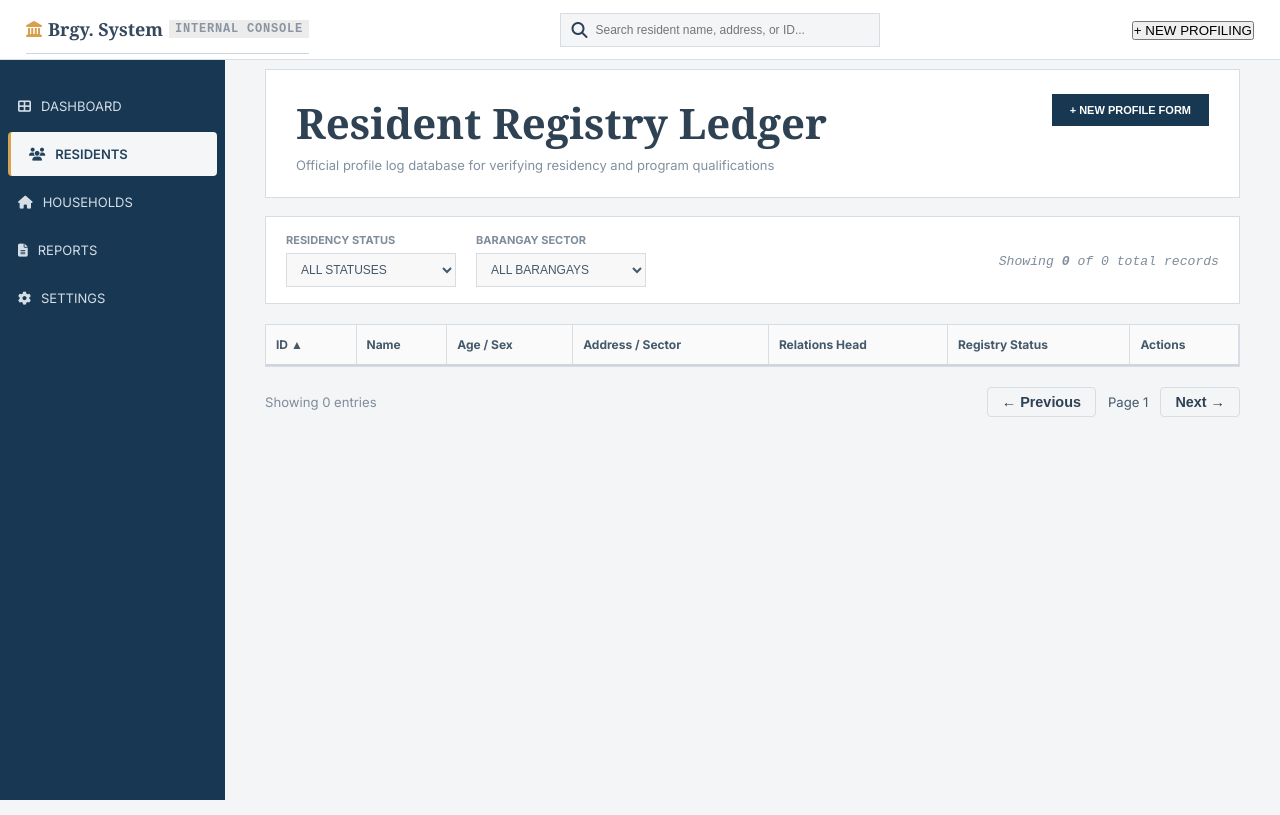
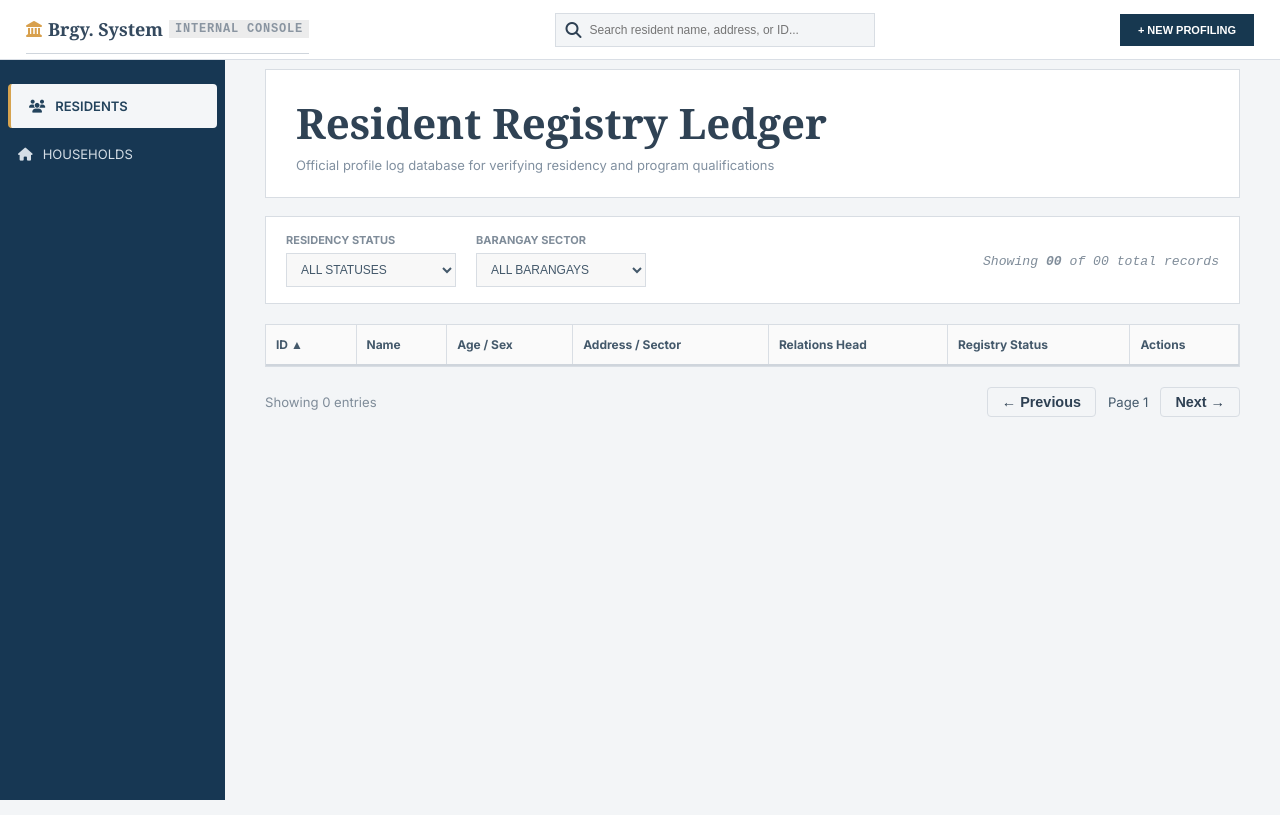
Before and after one commit to mystiiii/BarangayProfilingSystem_BTIS1, a plain HTML site: page frontend/residents.html in a window 1280 px wide. Drawn offline with Linux system fonts and the light colour scheme.

Commit message:
Update residents.html
updated profiling btn

```diff
--- a/frontend/residents.html
+++ b/frontend/residents.html
@@ -12,11 +12,11 @@
   <div class="app-container">
     <aside class="sidebar">
       <ul class="sidebar-menu">
-        <li class="sidebar-item"><a href="#"><i class="fa-solid fa-table-cells-large"></i>Dashboard</a></li>
+        <!-- <li class="sidebar-item"><a href="#"><i class="fa-solid fa-table-cells-large"></i>Dashboard</a></li> -->
         <li class="sidebar-item active"><a href="residents.html"><i class="fa-solid fa-users"></i>Residents</a></li>
         <li class="sidebar-item"><a href="households.html"><i class="fa-solid fa-house"></i>Households</a></li>
-        <li class="sidebar-item"><a href="#"><i class="fa-solid fa-file-lines"></i>Reports</a></li>
-        <li class="sidebar-item"><a href="#"><i class="fa-solid fa-gear"></i>Settings</a></li>
+        <!-- <li class="sidebar-item"><a href="#"><i class="fa-solid fa-file-lines"></i>Reports</a></li>
+        <li class="sidebar-item"><a href="#"><i class="fa-solid fa-gear"></i>Settings</a></li> -->
       </ul>
     </aside>
 
@@ -33,7 +33,7 @@
         <input type="text" placeholder="Search resident name, address, or ID...">
       </div>
       <div class="header-actions">
-        <button class="top-btn" onclick="openAddResidentModal()">
+        <button class="add-resident-btn" onclick="openAddResidentModal()">
           + NEW PROFILING
         </button>
       </div>
@@ -47,9 +47,6 @@
             <h2 class="ledger-title">Resident Registry Ledger</h2>
             <p class="ledger-subtitle">Official profile log database for verifying residency and program qualifications</p>
           </div>
-          <button class="add-resident-btn" onclick="openAddResidentModal()">
-            + NEW PROFILE FORM
-          </button>
         </div>
 
         <div class="filter-bar">
@@ -72,7 +69,7 @@
               <option value="Barangay Rizal">Barangay Rizal</option>
             </select>
           </div>
-          <div class="filter-records" id="recordsCount">Showing <strong>0</strong> of 0 total records</div>
+          <div class="filter-records" id="recordsCount">Showing <strong>00</strong> of 00 total records</div>
         </div>
 
         <div class="table-wrapper">
```
